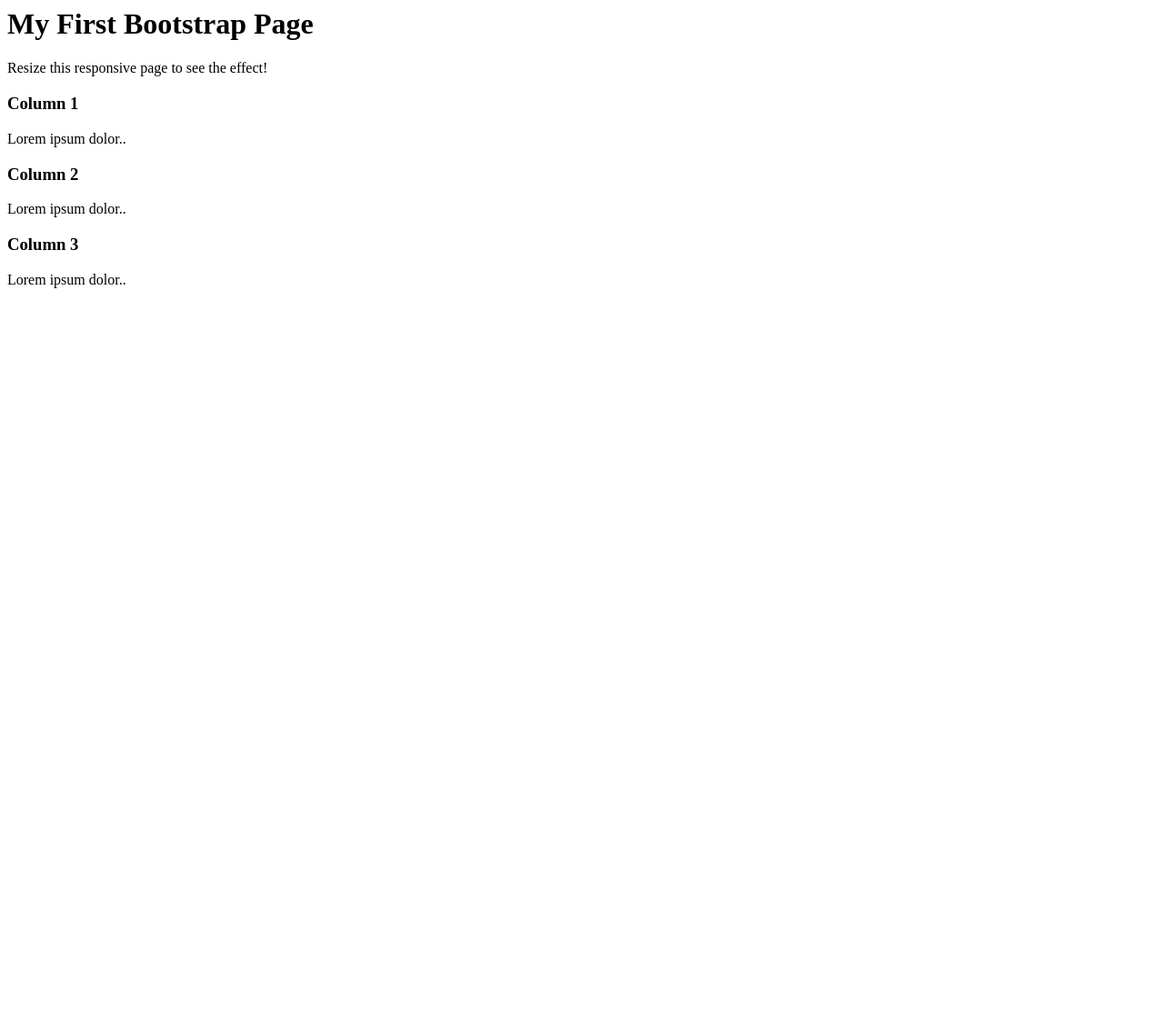
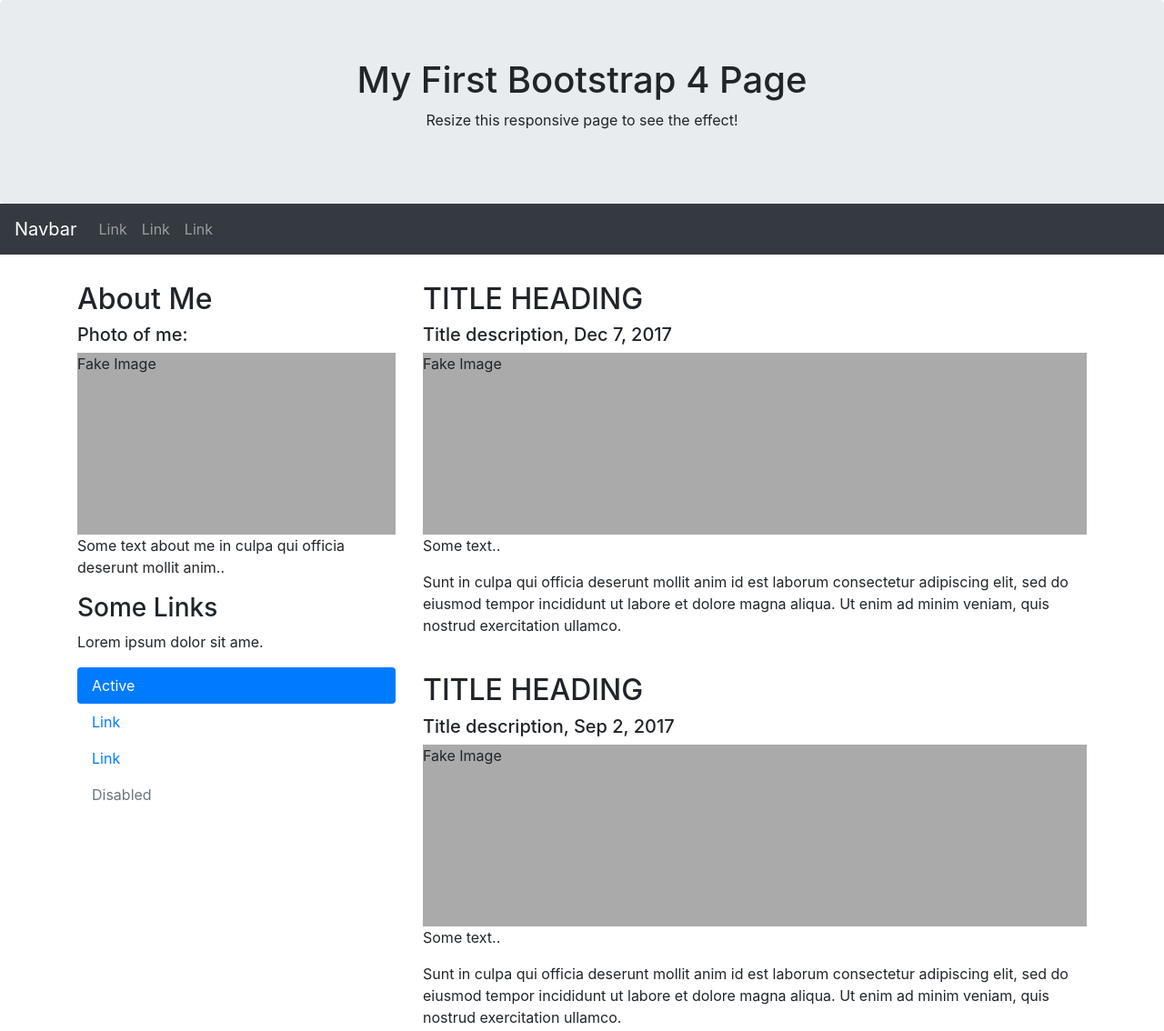
Before and after one commit to takafumiwao/test, a plain HTML site: page index.html in a window 1280 px wide. Shown: the top 1134 px of the page at 91% size. Before the commit the page ends 800 px from the top, so only its background shows below. Drawn offline with nearby package versions, Linux system fonts and the light colour scheme.

Commit message:
forth commit

```diff
--- a/index.html
+++ b/index.html
@@ -1,21 +1,91 @@
-<div class="jumbotron text-center">
-  <h1>My First Bootstrap Page</h1>
+<!DOCTYPE html>
+<html lang="en">
+<head>
+  <title>Bootstrap 4 Website Example</title>
+  <meta charset="utf-8">
+  <meta name="viewport" content="width=device-width, initial-scale=1">
+  <link rel="stylesheet" href="https://maxcdn.bootstrapcdn.com/bootstrap/4.5.0/css/bootstrap.min.css">
+  <script src="https://ajax.googleapis.com/ajax/libs/jquery/3.5.1/jquery.min.js"></script>
+  <script src="https://cdnjs.cloudflare.com/ajax/libs/popper.js/1.16.0/umd/popper.min.js"></script>
+  <script src="https://maxcdn.bootstrapcdn.com/bootstrap/4.5.0/js/bootstrap.min.js"></script>
+  <style>
+  .fakeimg {
+    height: 200px;
+    background: #aaa;
+  }
+  </style>
+</head>
+<body>
+
+<div class="jumbotron text-center" style="margin-bottom:0">
+  <h1>My First Bootstrap 4 Page</h1>
   <p>Resize this responsive page to see the effect!</p>
 </div>
 
-<div class="container">
+<nav class="navbar navbar-expand-sm bg-dark navbar-dark">
+  <a class="navbar-brand" href="#">Navbar</a>
+  <button class="navbar-toggler" type="button" data-toggle="collapse" data-target="#collapsibleNavbar">
+    <span class="navbar-toggler-icon"></span>
+  </button>
+  <div class="collapse navbar-collapse" id="collapsibleNavbar">
+    <ul class="navbar-nav">
+      <li class="nav-item">
+        <a class="nav-link" href="#">Link</a>
+      </li>
+      <li class="nav-item">
+        <a class="nav-link" href="#">Link</a>
+      </li>
+      <li class="nav-item">
+        <a class="nav-link" href="#">Link</a>
+      </li>
+    </ul>
+  </div>
+</nav>
+
+<div class="container" style="margin-top:30px">
   <div class="row">
     <div class="col-sm-4">
-      <h3>Column 1</h3>
-      <p>Lorem ipsum dolor..</p>
+      <h2>About Me</h2>
+      <h5>Photo of me:</h5>
+      <div class="fakeimg">Fake Image</div>
+      <p>Some text about me in culpa qui officia deserunt mollit anim..</p>
+      <h3>Some Links</h3>
+      <p>Lorem ipsum dolor sit ame.</p>
+      <ul class="nav nav-pills flex-column">
+        <li class="nav-item">
+          <a class="nav-link active" href="#">Active</a>
+        </li>
+        <li class="nav-item">
+          <a class="nav-link" href="#">Link</a>
+        </li>
+        <li class="nav-item">
+          <a class="nav-link" href="#">Link</a>
+        </li>
+        <li class="nav-item">
+          <a class="nav-link disabled" href="#">Disabled</a>
+        </li>
+      </ul>
+      <hr class="d-sm-none">
     </div>
-    <div class="col-sm-4">
-      <h3>Column 2</h3>
-      <p>Lorem ipsum dolor..</p>
-    </div>
-    <div class="col-sm-4">
-      <h3>Column 3</h3>
-      <p>Lorem ipsum dolor..</p>
+    <div class="col-sm-8">
+      <h2>TITLE HEADING</h2>
+      <h5>Title description, Dec 7, 2017</h5>
+      <div class="fakeimg">Fake Image</div>
+      <p>Some text..</p>
+      <p>Sunt in culpa qui officia deserunt mollit anim id est laborum consectetur adipiscing elit, sed do eiusmod tempor incididunt ut labore et dolore magna aliqua. Ut enim ad minim veniam, quis nostrud exercitation ullamco.</p>
+      <br>
+      <h2>TITLE HEADING</h2>
+      <h5>Title description, Sep 2, 2017</h5>
+      <div class="fakeimg">Fake Image</div>
+      <p>Some text..</p>
+      <p>Sunt in culpa qui officia deserunt mollit anim id est laborum consectetur adipiscing elit, sed do eiusmod tempor incididunt ut labore et dolore magna aliqua. Ut enim ad minim veniam, quis nostrud exercitation ullamco.</p>
     </div>
   </div>
 </div>
+
+<div class="jumbotron text-center" style="margin-bottom:0">
+  <p>Footer</p>
+</div>
+
+</body>
+</html>
```
